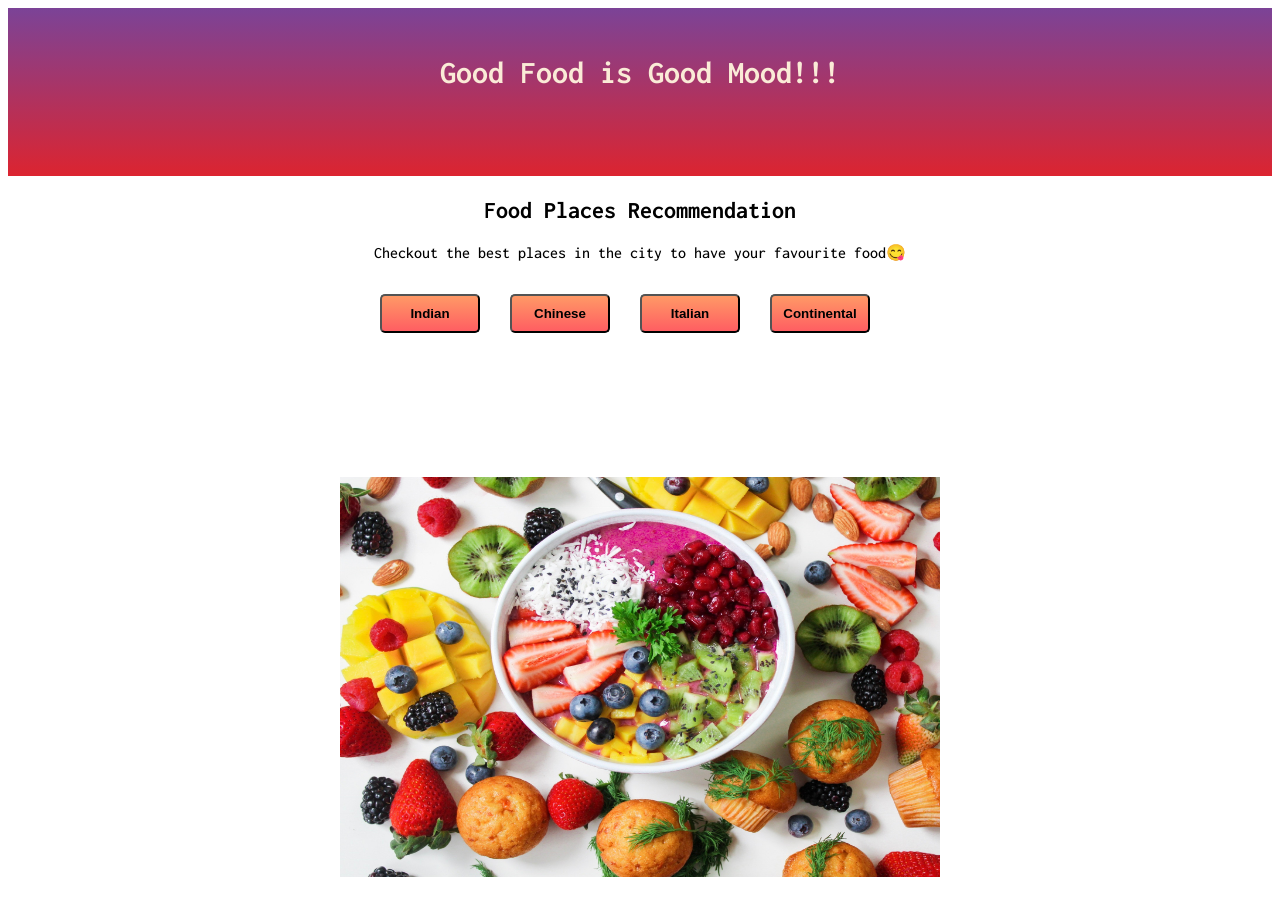
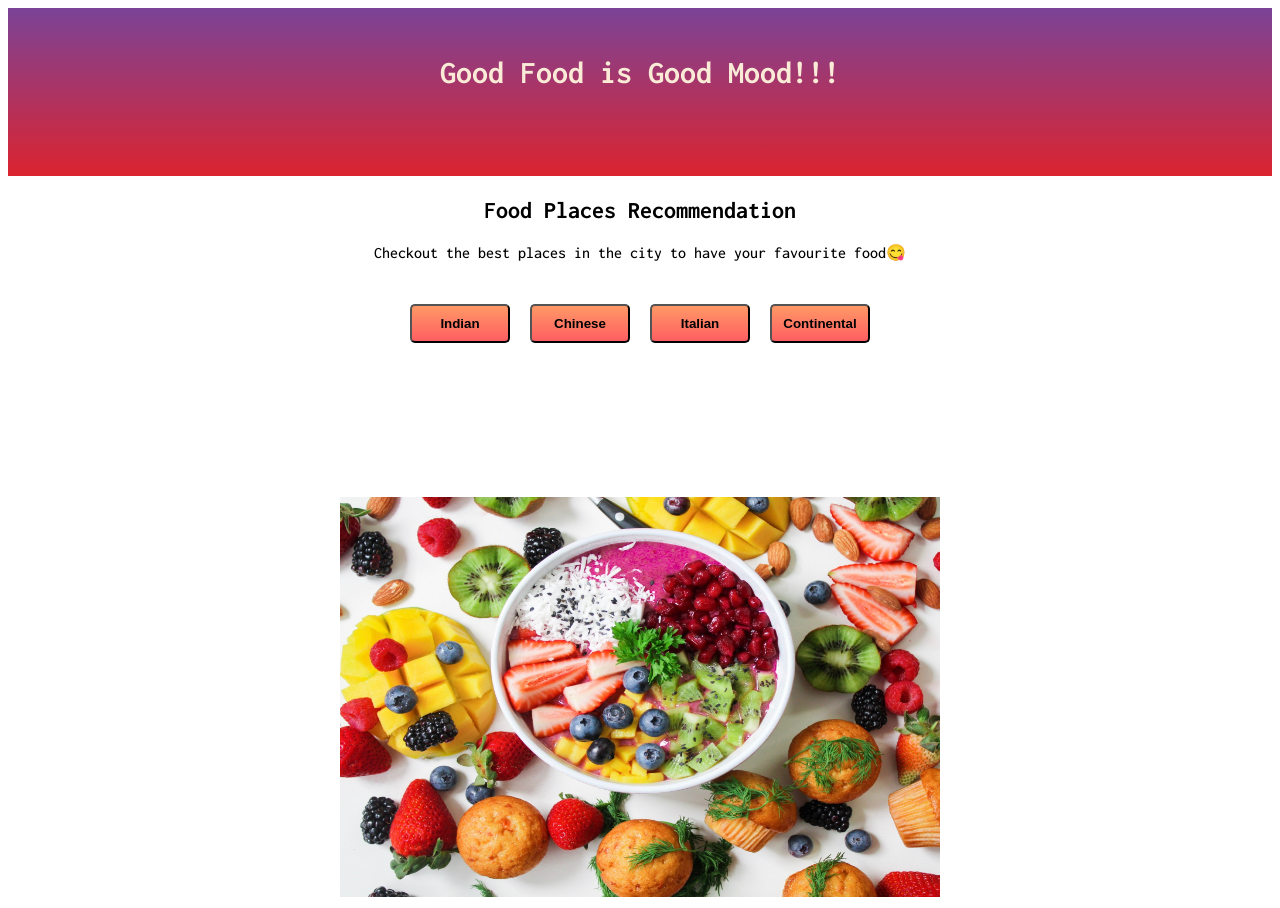
Before and after one commit to Akanksha108/food-places-recommendation, a React (Create React App) app: page / in a window 1280 px wide. Built offline with nearby package versions, Linux system fonts and the light colour scheme.

Commit message:
initial commit

```diff
--- a/src/App.js
+++ b/src/App.js
@@ -37,7 +37,6 @@ export default function App() {
 
   function indianClickHandler(event) {
     var restaurants = restaurantList.Indian;
-    //console.log(restaurants);
     setRestaurants(restaurants);
   }
 
@@ -57,7 +56,7 @@ export default function App() {
   };
 
   return (
-    <div className="App">
+    <div style={{ textAlign: "center" }} className="App">
       <h1
         style={{
           backgroundImage: "linear-gradient(#7b4397, #dc2430)",
@@ -75,12 +74,18 @@ export default function App() {
         <span>😋</span>
       </p>
       <div style={{ padding: "1rem" }}>
-        <button onClick={indianClickHandler} value="Indian">
+        <button onClick={indianClickHandler} style={{ margin: "10px" }}>
           Indian
         </button>
-        <button onClick={chineseClickHandler}>Chinese</button>
-        <button onClick={italianClickHandler}>Italian</button>
-        <button onClick={continentalClickHandler}>Continental</button>
+        <button onClick={chineseClickHandler} style={{ margin: "10px" }}>
+          Chinese
+        </button>
+        <button onClick={italianClickHandler} style={{ margin: "10px" }}>
+          Italian
+        </button>
+        <button onClick={continentalClickHandler} style={{ margin: "10px" }}>
+          Continental
+        </button>
       </div>
       <ul>
         <li style={{ fontWeight: "bold", padding: "10px" }}>
```
